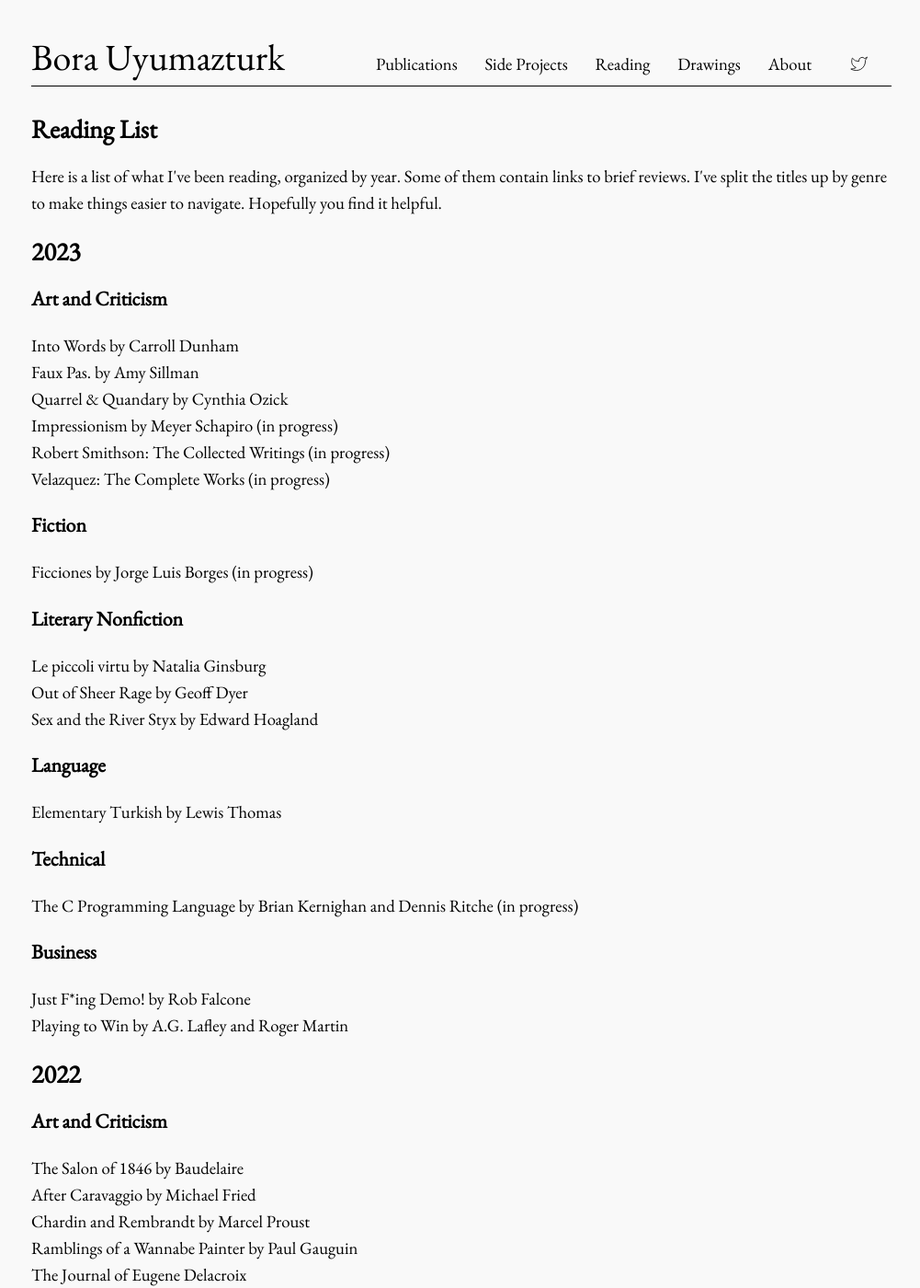
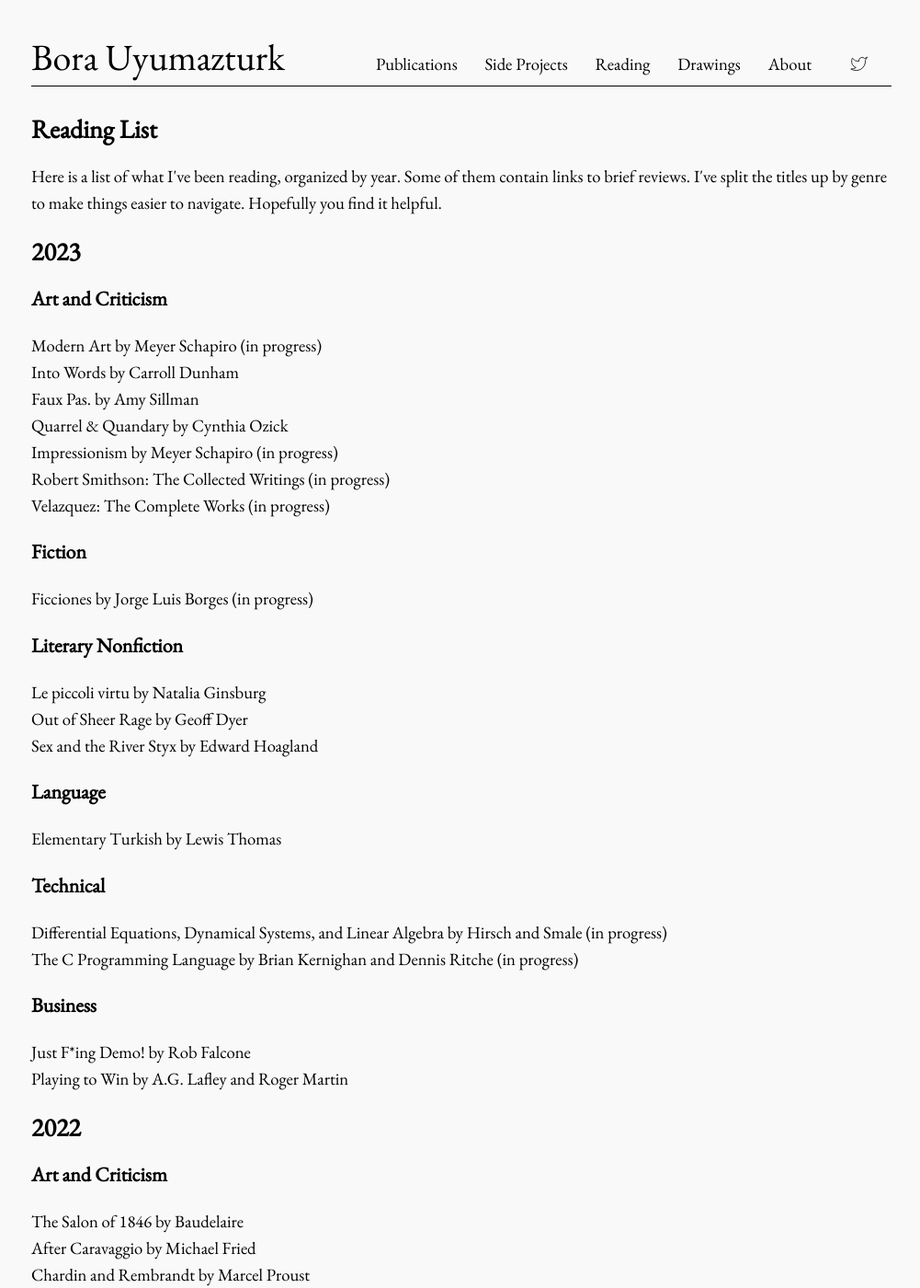
Before and after one commit to bora-uyumazturk/bora-uyumazturk.github.io, a Jekyll site: the page built from reading.html, in a window 1280 px wide and 1400 px high. Shown: the whole window at 92% size, without its empty margins (138-1139 px from the left). Built offline with Jekyll 4.4.1, drawn with Linux system fonts in a browser that asks for light colours.

Commit message:
Update reading.html

```diff
--- a/reading.html
+++ b/reading.html
@@ -16,6 +16,7 @@ title: Reading
 
   <h3>Art and Criticism</h3>
 
+  Modern Art by Meyer Schapiro (in progress) <br>
   Into Words by Carroll Dunham <br>
   Faux Pas. by Amy Sillman <br>
   Quarrel & Quandary by Cynthia Ozick <br>
@@ -39,6 +40,7 @@ title: Reading
 
   <h3>Technical</h3>
 
+  Differential Equations, Dynamical Systems, and Linear Algebra by Hirsch and Smale (in progress) <br>
   The C Programming Language by Brian Kernighan and Dennis Ritche (in progress) <br>
 
   <h3>Business</h3>
```
